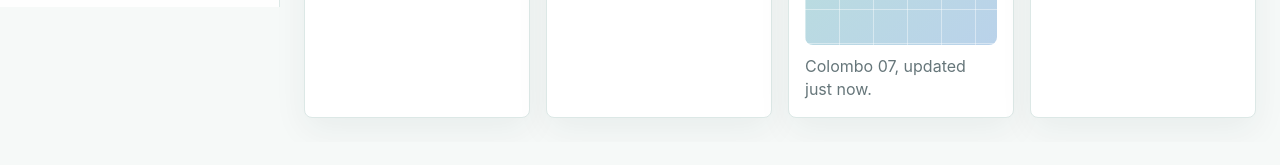
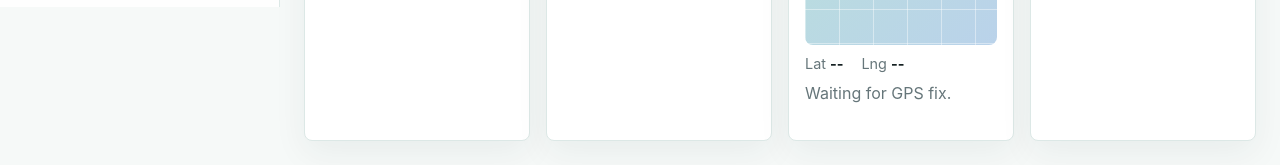
Before and after one commit to anush-69/SECMS, a website with bundled scripts: page index.html in a window 1280 px wide. Shown: the part 793-958 px from the top of the page. Before the commit the page ends 935 px from the top, so only its background shows below. Built offline with nearby package versions, Linux system fonts and the light colour scheme; no server answers; files whose address does not match are found by name.

Commit message:
longitude and latitude display

```diff
--- a/app.js
+++ b/app.js
@@ -544,8 +544,12 @@ function renderDashboard() {
   $("#fallStatus").textContent = patient.fallDetected ? "Fall detected" : "Calm";
   $("#fallHint").textContent = patient.fallDetected ? "Impact signature detected. Emergency contacts notified." : "No current fall detected.";
   const hasGps = typeof patient.latitude === "number" && typeof patient.longitude === "number";
+  $("#gpsLat").textContent = hasGps ? patient.latitude.toFixed(4) : "--";
+  $("#gpsLng").textContent = hasGps ? patient.longitude.toFixed(4) : "--";
+  $("#gpsStatus").className = `status-pill ${hasGps ? "normal" : "warning"}`;
+  $("#gpsStatus").textContent = hasGps ? "GPS locked" : "No fix";
   $("#gpsHint").textContent = hasGps
-    ? `${patient.latitude.toFixed(4)}, ${patient.longitude.toFixed(4)}, updated ${formatLastUpdated(patient.lastUpdated)}.`
+    ? `Updated ${formatLastUpdated(patient.lastUpdated)}.`
     : "Waiting for GPS fix.";
   renderPriorityAlerts(patient);
 }
--- a/index.html
+++ b/index.html
@@ -275,7 +275,11 @@
                                 <div class="route-line"></div>
                                 <span class="map-marker" id="mapMarker"></span>
                             </div>
-                            <p id="gpsHint">Colombo 07, updated just now.</p>
+                            <div class="gps-coords">
+                                <span>Lat <strong id="gpsLat">--</strong></span>
+                                <span>Lng <strong id="gpsLng">--</strong></span>
+                            </div>
+                            <p id="gpsHint">Waiting for GPS fix.</p>
                         </article>
 
                         <article class="metric-card">
--- a/styles.css
+++ b/styles.css
@@ -651,6 +651,18 @@ h3 {
   background: var(--red);
   transform: rotate(-45deg);
   box-shadow: 0 0 0 8px rgba(216, 58, 58, 0.18);
+}
+
+.gps-coords {
+  display: flex;
+  gap: 18px;
+  margin-top: 10px;
+  font-size: 0.9rem;
+  color: var(--muted);
+}
+
+.gps-coords strong {
+  color: var(--text);
 }
 
 .analytics-grid {
```
